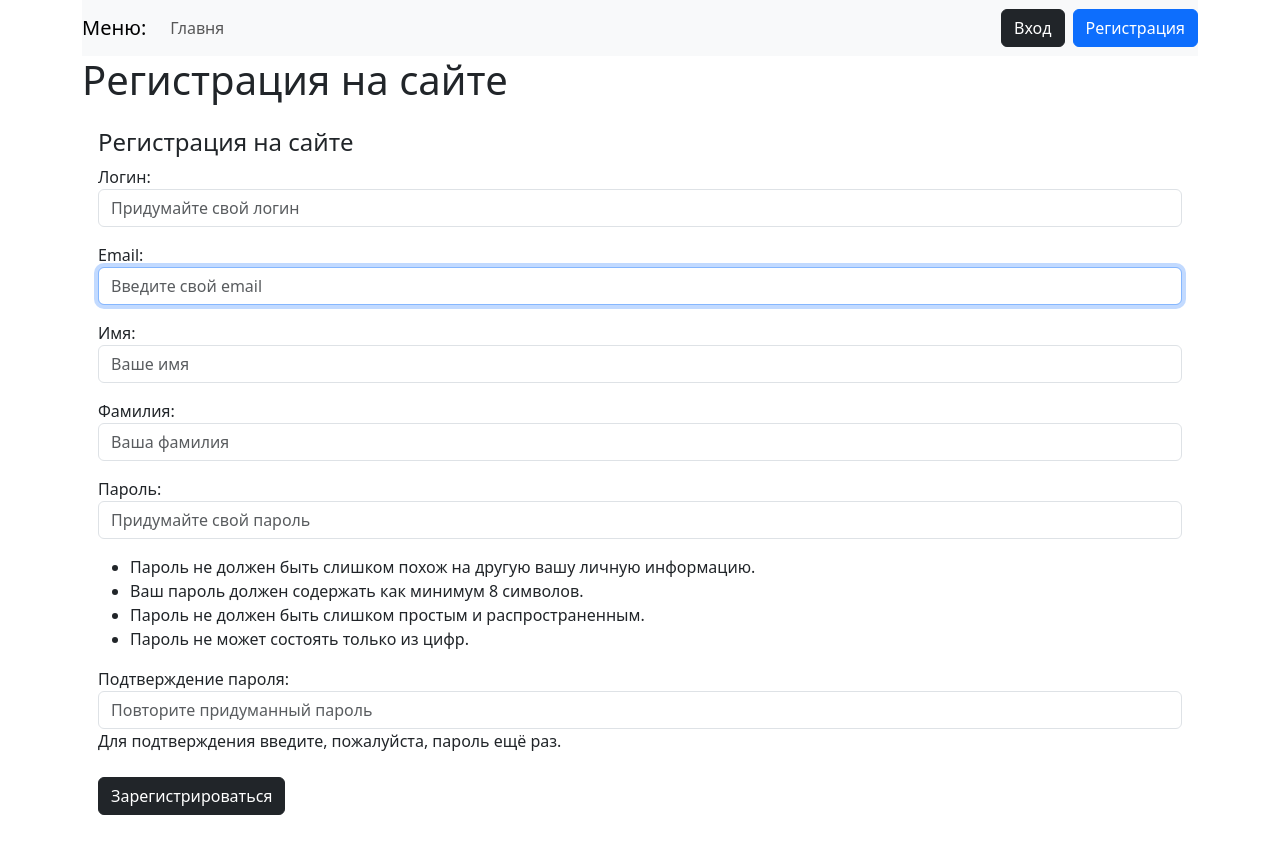
After one commit to PatakIN13/DjangoAuthProject, a Django app: page /register/ in a window 1280 px wide. The commit adds this page. Run offline with Django 5.2, Linux system fonts and the light colour scheme; some libraries are stand-ins or nearby versions.

Commit message:
feat: добавлена регистрация и авторизация

```diff
--- /dev/null
+++ b/app/apps/accounts/forms/register.py
@@ -0,0 +1,28 @@
+from django.contrib.auth.forms import UserCreationForm
+from apps.accounts.models import Accounts
+from django import forms
+
+
+class AccountsRegisterForm(UserCreationForm):
+
+    class Meta(UserCreationForm.Meta):
+        model = Accounts
+        fields = UserCreationForm.Meta.fields + ('email', 'first_name', 'last_name')
+
+    def clean_email(self):
+        email = self.cleaned_data.get('email')
+        username = self.cleaned_data.get('username')
+        if email and Accounts.objects.filter(email=email).exclude(username=username).exists():
+            raise forms.ValidationError('Email is already in use')
+        return email
+
+    def __init__(self, *args, **kwargs):
+        super().__init__(*args, **kwargs)
+        for field in self.fields:
+            self.fields['username'].widget.attrs.update({"placeholder": 'Придумайте свой логин'})
+            self.fields['email'].widget.attrs.update({"placeholder": 'Введите свой email'})
+            self.fields['first_name'].widget.attrs.update({"placeholder": 'Ваше имя'})
+            self.fields["last_name"].widget.attrs.update({"placeholder": 'Ваша фамилия'})
+            self.fields['password1'].widget.attrs.update({"placeholder": 'Придумайте свой пароль'})
+            self.fields['password2'].widget.attrs.update({"placeholder": 'Повторите придуманный пароль'})
+            self.fields[field].widget.attrs.update({"class": "form-control", "autocomplete": "off"})
--- a/app/apps/accounts/urls.py
+++ b/app/apps/accounts/urls.py
@@ -1,6 +1,6 @@
 from django.urls import path
 
-from apps.accounts.views import IndexView, AccountsListView, AccountsDetailView, AccountsUpdateView
+from apps.accounts.views import IndexView, AccountsListView, AccountsDetailView, AccountsUpdateView, AccountRegisterView, AccountLoginView, AccountLogoutView
 
 
 urlpatterns = [
@@ -8,4 +8,7 @@ urlpatterns = [
     path('accounts/', AccountsListView.as_view(), name='accounts'),
     path('accounts/update', AccountsUpdateView.as_view(), name='account_update'),
     path('accounts/<str:slug>', AccountsDetailView.as_view(), name='account_detail'),
+    path('login/', AccountLoginView.as_view(), name='login'),
+    path('logout/', AccountLogoutView.as_view(), name='logout'),
+    path('register/', AccountRegisterView.as_view(), name='register'),
 ]
--- a/app/apps/accounts/views.py
+++ b/app/apps/accounts/views.py
@@ -1,7 +1,12 @@
-from django.views.generic import TemplateView, ListView, DetailView, UpdateView
+from django.contrib.auth.views import LogoutView, LoginView
+from django.views.generic import TemplateView, ListView, DetailView, UpdateView, CreateView
 from django.urls import reverse_lazy
+from django.contrib.messages.views import SuccessMessageMixin
 
-from apps.accounts.form import AccountsUpdateForm
+from apps.accounts.forms.update import AccountsUpdateForm
+from apps.accounts.forms.register import AccountsRegisterForm
+from apps.accounts.forms.login import AccountsLoginForm
+
 from apps.accounts.models import Accounts
 
 
@@ -70,3 +75,30 @@ class AccountsUpdateView(UpdateView):
 
     def get_success_url(self):
         return reverse_lazy('account_detail', kwargs={'slug': self.object.slug})
+
+
+class AccountRegisterView(SuccessMessageMixin, CreateView):
+    form_class = AccountsRegisterForm
+    template_name = 'accounts/account_register.html'
+    success_url = reverse_lazy('login')
+    success_message = 'Пользователь успешно зарегистрирован'
+
+    def get_context_data(self, **kwargs):
+        context = super().get_context_data(**kwargs)
+        context['title'] = 'Регистрация на сайте'
+        return context
+
+
+class AccountLoginView(SuccessMessageMixin, LoginView):
+    form_class = AccountsLoginForm
+    template_name = 'accounts/account_login.html'
+    next_page = reverse_lazy('accounts')
+
+    def get_context_data(self, **kwargs):
+        context = super().get_context_data(**kwargs)
+        context['title'] = 'Авторизация пользователя'
+        return context
+
+
+class AccountLogoutView(LogoutView):
+    next_page = 'login'
--- a/app/templates/accounts/account_detail.html
+++ b/app/templates/accounts/account_detail.html
@@ -21,7 +21,9 @@
                             <li>Дата рождения: {{ account.birth_date }}</li>
                             <li>О себе: {{ account.bio }}</li>
                         </ul>
-                        <a href="{% url 'account_update' %}" class="btn btn-sm btn-primary">Редактировать профиль</a>
+                        {% if account.slug == request.user.slug %}
+                            <a href="{% url 'account_update' %}" class="btn btn-sm btn-primary">Редактировать профиль</a>
+                        {% endif %}
                     </div>
                 </div>
             </div>
--- /dev/null
+++ b/app/templates/accounts/account_register.html
@@ -0,0 +1,18 @@
+{% extends "base.html" %}
+{% block title %} {{ title }} {% endblock title %}
+{% block header %} {{ title }} {% endblock header %}
+
+{% block content %}
+    <div class="card mb-3 border-0 nth-shadow">
+        <div class="card-body">
+            <div class="card-title nth-card-title">
+                <h4>Регистрация на сайте</h4>
+            </div>
+            <form method="post" action="{% url 'register' %}" enctype="multipart/form-data">
+                {% csrf_token %}
+                {{ form.as_p }}
+                <button type="submit" class="btn btn-dark mt-2">Зарегистрироваться</button>
+            </form>
+        </div>
+    </div>
+{% endblock %}
--- a/app/templates/components/nav.html
+++ b/app/templates/components/nav.html
@@ -3,19 +3,31 @@
     <button class="navbar-toggler" type="button" data-toggle="collapse" data-target="#navbarNav">
         <span class="navbar-toggler-icon"></span>
     </button>
-    <div class="collapse navbar-collapse" id="navbarNav">
+    <div class="collapse navbar-collapse justify-content-between" id="navbarNav">
         <ul class="navbar-nav mr-auto">
             <li class="nav-item active">
                 <a class="nav-link" href="{% url 'index' %}">Главня <span class="sr-only"></span></a>
             </li>
         </ul>
-        <ul class="navbar-nav">
+        <ul class="navbar-nav text-end">
+            {% if request.user.is_authenticated %}
+                <li class="nav-item">
+                    <a class="btn btn-dark me-2" type="button" href="{% url 'account_detail' slug=request.user.slug %}">Профиль</a>
+                </li>
+                <li class="nav-item">
+                    <form method="post" action="{% url 'logout' %}">
+                        {% csrf_token %}
+                        <input type="submit" class="btn btn-primary" value="Выход" name="logout">
+                    </form>
+                </li>
+            {% else %}
             <li class="nav-item">
-                <a class="nav-link" href="#login">Вход</a>
+                <a class="btn btn-dark me-2" type="button" href="{% url 'login' %}">Вход</a>
             </li>
             <li class="nav-item">
-                <a class="nav-link" href="#register">Регистрация</a>
+                <a class="btn btn-primary" type="button" href="{% url 'register' %}">Регистрация</a>
             </li>
+            {% endif %}
         </ul>
     </div>
 </nav>
```
Also changed, not shown: app/apps/accounts/forms/login.py (added, +15 -0 lines), app/templates/accounts/account_login.html (added, +20 -0 lines), app/apps/accounts/forms/__init__.py (added), app/apps/accounts/forms/update.py (renamed from app/apps/accounts/form.py).
